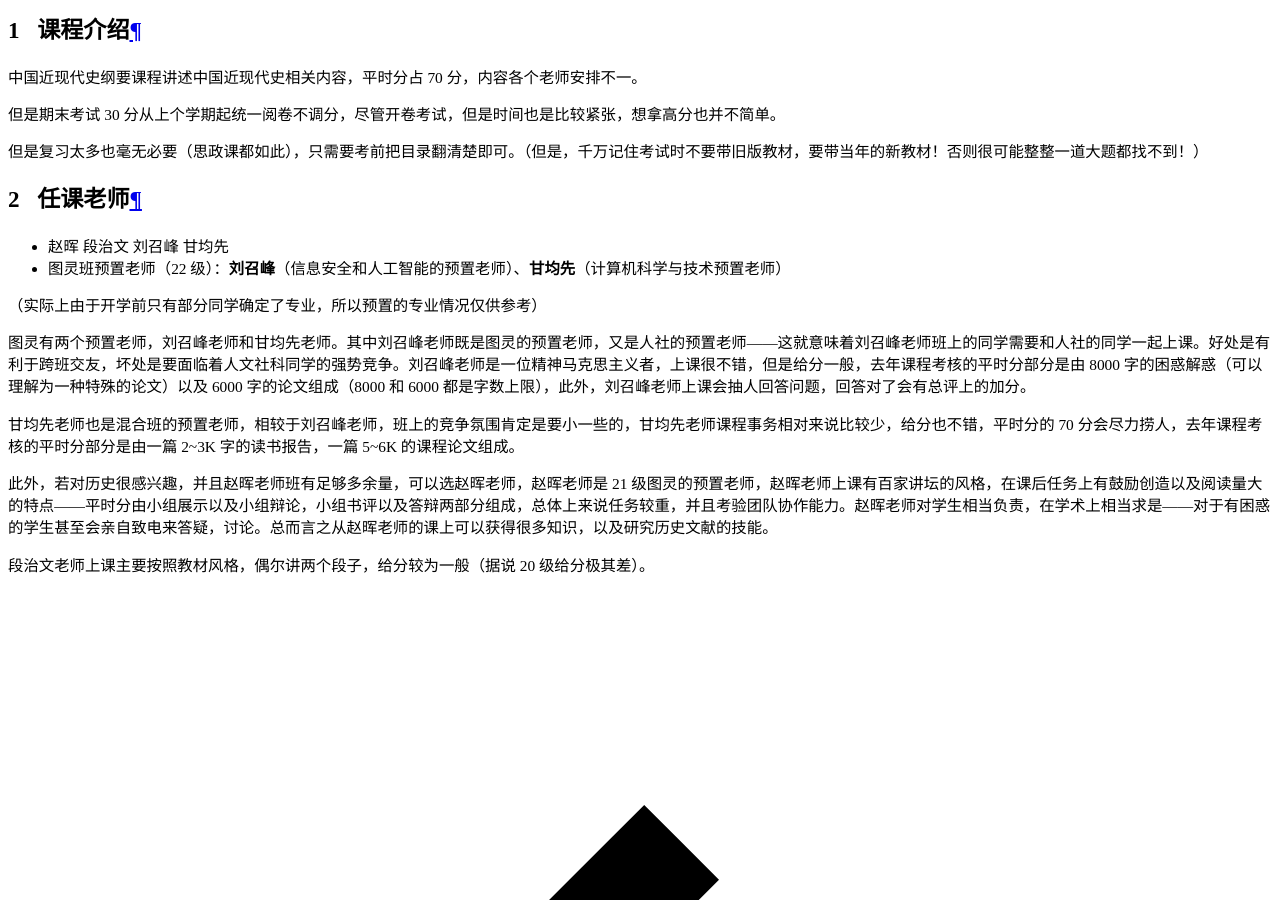
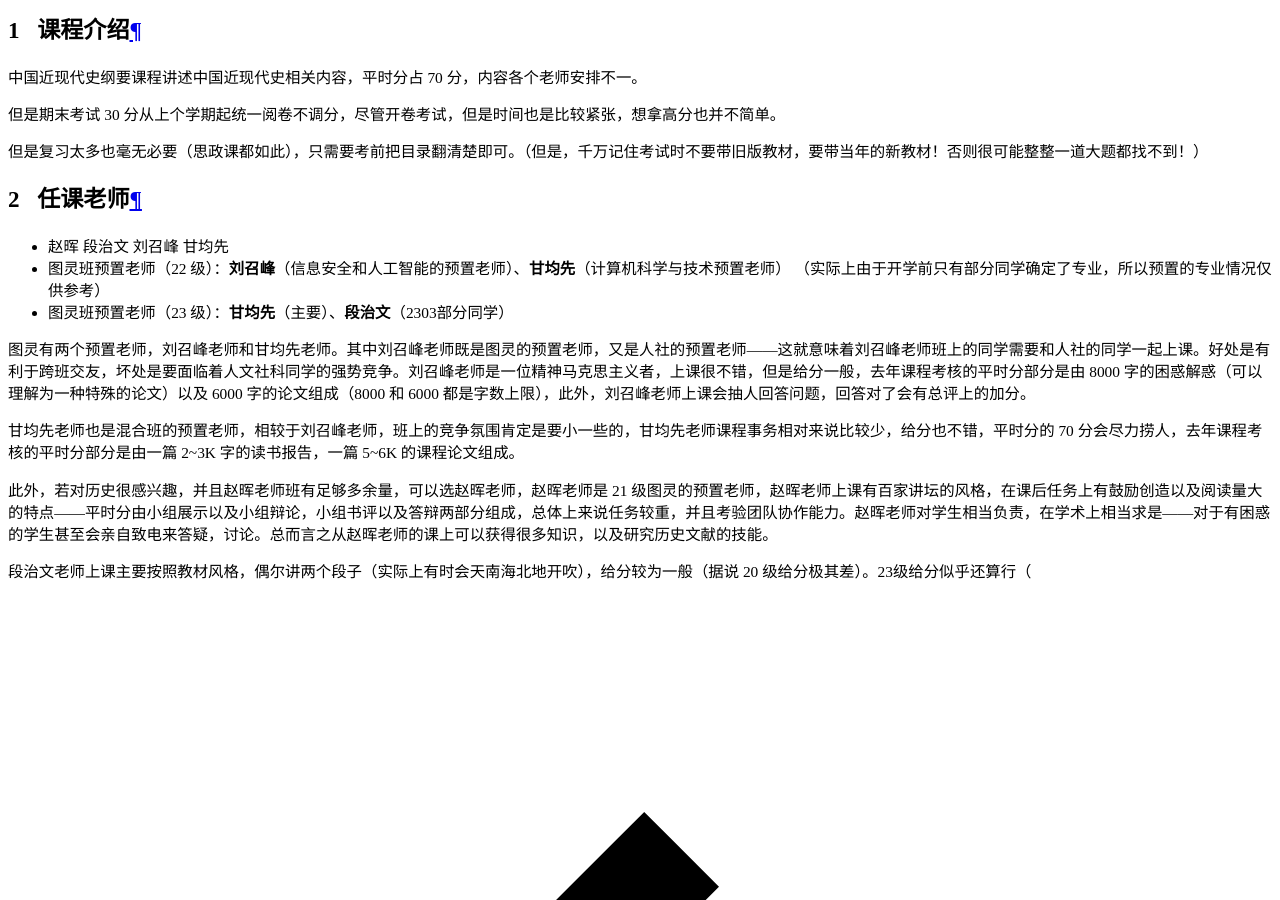
Before and after one commit to ZJU-Turing/TuringCourses, an MkDocs documentation site: the page built from docs/political/modern_history/index.md, in a window 1280 px wide and 900 px high, scrolled down 17959 px. Built offline with MkDocs 1.6.1 and Material for MkDocs 9.7.7, drawn with Linux system fonts in a browser that asks for light colours; comment, search, counter and statistics services are not loaded.

Commit message:
Update index.md

```diff
--- a/docs/political/modern_history/index.md
+++ b/docs/political/modern_history/index.md
@@ -10,8 +10,8 @@
 ## 任课老师
 - 赵晖 段治文 刘召峰 甘均先
 - 图灵班预置老师（22 级）：**刘召峰**（信息安全和人工智能的预置老师）、**甘均先**（计算机科学与技术预置老师）
-
-（实际上由于开学前只有部分同学确定了专业，所以预置的专业情况仅供参考）
+ （实际上由于开学前只有部分同学确定了专业，所以预置的专业情况仅供参考）
+- 图灵班预置老师（23 级）：**甘均先**（主要）、**段治文**（2303部分同学）
 
 图灵有两个预置老师，刘召峰老师和甘均先老师。其中刘召峰老师既是图灵的预置老师，又是人社的预置老师——这就意味着刘召峰老师班上的同学需要和人社的同学一起上课。好处是有利于跨班交友，坏处是要面临着人文社科同学的强势竞争。刘召峰老师是一位精神马克思主义者，上课很不错，但是给分一般，去年课程考核的平时分部分是由 8000 字的困惑解惑（可以理解为一种特殊的论文）以及 6000 字的论文组成（8000 和 6000 都是字数上限），此外，刘召峰老师上课会抽人回答问题，回答对了会有总评上的加分。
 
@@ -19,4 +19,4 @@
 
 此外，若对历史很感兴趣，并且赵晖老师班有足够多余量，可以选赵晖老师，赵晖老师是 21 级图灵的预置老师，赵晖老师上课有百家讲坛的风格，在课后任务上有鼓励创造以及阅读量大的特点——平时分由小组展示以及小组辩论，小组书评以及答辩两部分组成，总体上来说任务较重，并且考验团队协作能力。赵晖老师对学生相当负责，在学术上相当求是——对于有困惑的学生甚至会亲自致电来答疑，讨论。总而言之从赵晖老师的课上可以获得很多知识，以及研究历史文献的技能。
 
-段治文老师上课主要按照教材风格，偶尔讲两个段子，给分较为一般（据说 20 级给分极其差）。
+段治文老师上课主要按照教材风格，偶尔讲两个段子（实际上有时会天南海北地开吹），给分较为一般（据说 20 级给分极其差）。23级给分似乎还算行（
```
